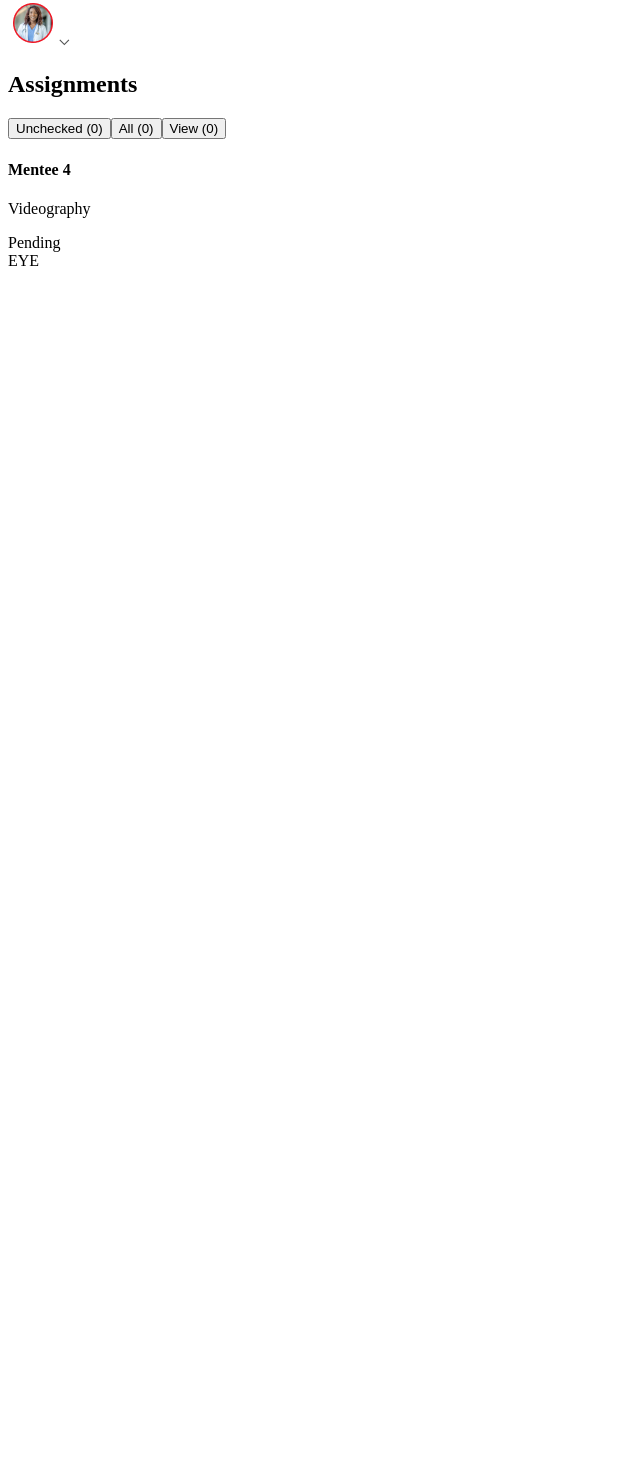
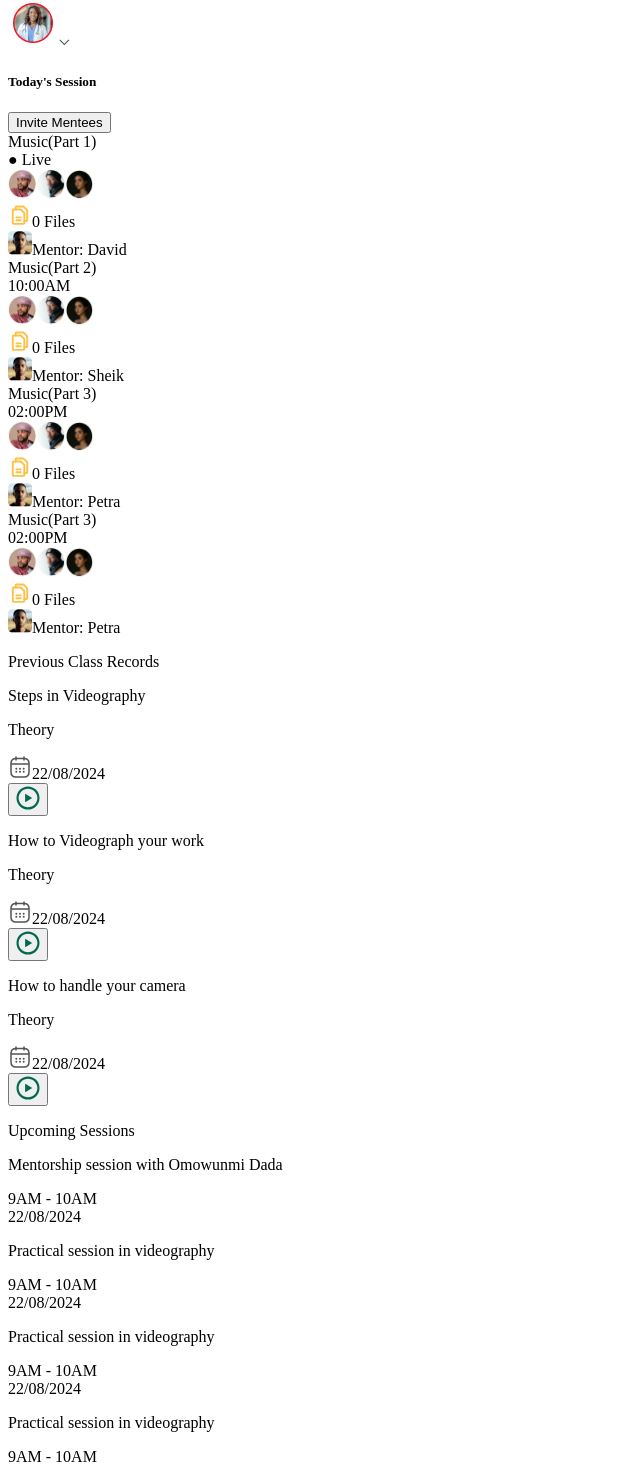
Before and after one commit to Omolara5861/superstar-mentors, a Next.js app: page /mentor-dashboard/sessions/Sessions in a window 1280 px wide. Shown: the part 862-2329 px from the top of the page, without its empty margins (0-640 px from the left). Before the commit the page ends 1140 px from the top, so only its background shows below. Built offline with nearby package versions, Linux system fonts and the light colour scheme.

Commit message:
feat: :sparkles: Add sessions page

```diff
--- a/src/components/dashboard/PreviousClassRecords.tsx
+++ b/src/components/dashboard/PreviousClassRecords.tsx
@@ -3,17 +3,18 @@ import Image from "next/image";
 
 interface PreviousClassRecordsProps {
     titles: string[];
+    bg: string;
 }
 
-const PreviousClassRecords: React.FC<PreviousClassRecordsProps> = ({ titles }) => {
+const PreviousClassRecords: React.FC<PreviousClassRecordsProps> = ({ titles, bg }) => {
     return (
-        <div className="bg-white p-[10px] rounded-lg">
+        <div className={` p-[10px] rounded-lg ${bg}`}>
             <p className="font-medium text-center text-subtext mb-2">Previous Class Records</p>
             <div className="space-y-3">
                 {titles.map((title, index) => (
                     <div
                         key={index}
-                        className="flex items-center justify-between p-[10px] rounded-[10px] bg-white border-[0.5px] border-[#FFC145]"
+                        className="flex items-center justify-between p-[10px] rounded-[10px] border-[0.5px] border-[#FFC145]"
                     >
                         <div>
                             <p className="text-sm text-text font-medium">{title}</p>
--- a/src/components/dashboard/UpcomingSessions.tsx
+++ b/src/components/dashboard/UpcomingSessions.tsx
@@ -2,20 +2,25 @@ import React from "react";
 
 interface UpcomingSessionsProps {
     sessions: string[];
+    bg: string;
 }
 
-const UpcomingSessions: React.FC<UpcomingSessionsProps> = ({ sessions }) => {
+const UpcomingSessions: React.FC<UpcomingSessionsProps> = ({ sessions, bg }) => {
     return (
-        <div className="bg-white p-[18px] rounded-lg">
+        <div className={`p-[10px] rounded-lg ${bg}`}>
             <p className="font-medium text-center text-subtext mb-2">Upcoming Sessions</p>
             <div className="space-y-3">
                 {sessions.map((title, index) => (
                     <div
-                        key={index}
-                        className={`flex justify-between rounded-[4px] p-[13px] text-sm rounded-s
-              shadow-[0px_4px_4px_0px_#00000014] ${index === 0
+                    key={index}
+                        style={{
+                            borderImageSource: 'linear-gradient(90deg, #205924 0%, #FFC145 100%)',
+                            borderImageSlice: 1,
+                        }}
+                        className={`rounded flex justify-between p-[13px] text-sm
+              shadow-[0px_4px_4px_0px_#00000014] border border-transparent ${index === 0
                                 ? "bg-gradient-to-r from-[#006A50] to-[#FFC145] text-[#F1FFFB]"
-                                : "bg-white text-text"
+                                : " text-text"
                             }`}
                     >
                         <p className="font-medium max-w-[50%]">{title}</p>
--- a/src/pages/mentee-dashboard/sessions/Sessions.tsx
+++ b/src/pages/mentee-dashboard/sessions/Sessions.tsx
@@ -78,10 +78,10 @@ function SessionsPage() {
                     {/* Sidebar: Previous Records and Upcoming Sessions */}
                     <div className="lg:col-span-1 space-y-6">
                         {/* Previous Class Records */}
-                                <PreviousClassRecords titles={previousTitles} />
+                                <PreviousClassRecords titles={previousTitles} bg='bg-white' />
 
                         {/* Upcoming Sessions */}
-                                <UpcomingSessions sessions={upcomingSessionsList} />
+                                <UpcomingSessions sessions={upcomingSessionsList} bg='bg-white' />
 
                     </div>
                         </div>
--- a/src/pages/mentor-dashboard/sessions/Sessions.tsx
+++ b/src/pages/mentor-dashboard/sessions/Sessions.tsx
@@ -1,15 +1,66 @@
 "use client"
 import React, { useState } from "react";
 import Wrapper from "../../../components/mentor-dashboard/wrapper/Wrapper";
+import Card from '../../../components/dashboard/SessionCard';
+import PreviousClassRecords from '../../../components/dashboard/PreviousClassRecords';
+import UpcomingSessions from '../../../components/dashboard/UpcomingSessions';
+import Image from "next/image";
 
 const Sessions = () => {
     const [activeTab, setActiveTab] = useState("unchecked");
 
+    // Example session data
+    const sessions = [
+        { part: "Music(Part 1)", time: "Live", mentor: "David" },
+        { part: "Music(Part 2)", time: "10:00AM", mentor: "Sheik" },
+        { part: "Music(Part 3)", time: "02:00PM", mentor: "Petra" },
+        { part: "Music(Part 3)", time: "02:00PM", mentor: "Petra" },
+    ];
+
+    // Example avatar sets (adjust as needed)
+    const avatarSets = [
+        [
+            { id: 1, src: "/dashboard/avatar1.png" },
+            { id: 2, src: "/dashboard/avatar2.png" },
+            { id: 3, src: "/dashboard/avatar3.png" },
+        ],
+        [
+            { id: 1, src: "/dashboard/avatar1.png" },
+            { id: 2, src: "/dashboard/avatar2.png" },
+            { id: 3, src: "/dashboard/avatar3.png" },
+        ],
+        [
+            { id: 1, src: "/dashboard/avatar1.png" },
+            { id: 2, src: "/dashboard/avatar2.png" },
+            { id: 3, src: "/dashboard/avatar3.png" },
+        ],
+        [
+            { id: 1, src: "/dashboard/avatar1.png" },
+            { id: 2, src: "/dashboard/avatar2.png" },
+            { id: 3, src: "/dashboard/avatar3.png" },
+        ],
+    ];
+
+    // Titles for the "Previous Class Records"
+    const previousTitles = [
+        "Steps in Videography",
+        "How to Videograph your work",
+        "How to handle your camera",
+    ];
+
+    // Titles for the "Upcoming Sessions"
+    const upcomingSessionsList = [
+        "Mentorship session with Omowunmi Dada",
+        "Practical session in videography",
+        "Practical session in videography",
+        "Practical session in videography",
+    ];
+
     const assignments = [
-        { mentee: "Mentee 3", course: "Videography", status: "Completed", file: "Download pdf." },
-        { mentee: "Mentee 2", course: "Videography", status: "Pending", file: null },
-        { mentee: "Mentee 1", course: "Videography", status: "Completed", file: "Download pdf." },
-        { mentee: "Mentee 4", course: "Videography", status: "Unchecked", file: null },
+        { author: '/dashboard/author.png', mentee: "Mentee 3", course: "Videography", status: "Completed", file: "Download pdf." },
+        { author: '/dashboard/author.png', mentee: "Mentee 2", course: "Videography", status: "Pending", file: null },
+        { author: '/dashboard/author.png', mentee: "Mentee 1", course: "Videography", status: "Completed", file: "Download pdf." },
+        { author: '/dashboard/author.png', mentee: "Mentee 4", course: "Videography", status: "Unchecked", file: null },
     ];
 
     const filteredAssignments = assignments.filter((assignment) => {
@@ -19,12 +70,49 @@ const Sessions = () => {
     });
 
     return (
-        <div className="bg-white p-6 rounded-lg shadow-md">
-            {/* Title */}
-            <h2 className="text-lg font-bold text-center mb-4">Assignments</h2>
+        <div>
+            {/* Header */}
+            <div className="flex justify-between items-center mt-3 mb-6">
+                <h5 className="text-base font-semibold text-text">Today&apos;s Session</h5>
+                <button
+                    className=" rounded-lg bg-[#fff] bg-transparent border border-primary py-2 px-3 w-[168px] h-[54px] text-primary font-medium"
+                >
+                    Invite Mentees
+                </button>
+            </div>
+
+            {/* Today's Session Cards */}
+            <div className="grid grid-cols-1 md:grid-cols-4 gap-5">
+                {sessions.map((session, index) => {
+                    const isLive = session.time === "Live";
+                    return (
+                        <Card
+                            key={index}
+                            // Extract "Music" from "Music(Part x)" if you want separate title/subtitle
+                            title="Music"
+                            subtitle={session.part.replace("Music", "")}
+                            isLive={isLive}
+                            time={!isLive ? session.time : undefined}
+                            filesCount={0}
+                            mentorName={session.mentor}
+                            mentorImage={`/dashboard/mentor.png`}
+                            avatars={avatarSets[index]}
+                        />
+                    );
+                })}
+            </div>
+
+            <div className="grid grid-cols-1 md:grid-cols-3 gap-6 mt-12">
+                {/* Previous Class Records */}
+                <PreviousClassRecords titles={previousTitles} bg='bg-[#f5f5f5]' />
+                {/* Upcoming Sessions */}
+                <UpcomingSessions sessions={upcomingSessionsList} bg='bg-[#f5f5f5]' />
+                {/* Assignments */}
+                <div className="bg-[#f5f5f5] p-6 rounded-lg shadow-md">
+                    <p className="font-medium text-center text-subtext mb-2">Assignments</p>
 
                     {/* Tabs */}
-            <div className="flex justify-around border-b mb-4 text-sm">
+                    <div className="flex justify-between border-b mb-4 text-sm">
                         {["Unchecked", "All", "View"].map((tab) => (
                             <button
                                 key={tab}
@@ -41,26 +129,28 @@ const Sessions = () => {
 
                     {/* Assignment List */}
                     <div className="space-y-4">
-                {filteredAssignments.length > 0 ? (
-                    filteredAssignments.map((assignment, index) => (
-                        <div key={index} className="flex justify-between items-center border-b pb-3">
-                            <div className="flex items-center space-x-3">
-                                <div className="w-10 h-10 bg-gray-300 rounded-full"></div>
+                        {assignments.length > 0 ? (
+                            assignments.map((assignment, index) => (
+                                <div key={index} className="flex justify-between items-center border-b pb-3 text-xs">
+                                    <div className="flex gap-2 items-center">
+                                        <Image width={40} height={40} src={assignment.author} alt="Author" className="h-fit" />
                                         <div>
-                                    <h4 className="font-bold">{assignment.mentee}</h4>
-                                    <p className="text-sm text-gray-500">{assignment.course}</p>
+                                            <h4 className=" font-medium text-text flex items-center">
+                                              {assignment.mentee}
+                                            </h4>
+                                            <p className="text-subtext">{assignment.course}</p>
                                         </div>
                                     </div>
                                     <div>
                                         {assignment.file ? (
-                                    <a href="#" className="text-green-600 text-sm font-medium hover:underline">
+                                            <a href="#" className="text-primary text-sm font-medium underline">
                                                 {assignment.file}
                                             </a>
                                         ) : (
-                                    <span className="text-red-600 text-sm font-medium">Pending</span>
+                                            <span className="text-[#FB1515] text-sm font-medium">Pending</span>
                                         )}
                                     </div>
-                            EYE
+                                    <Image src="/dashboard/eye.svg" width={24} height={24} alt="Eye" />
                                 </div>
                             ))
                         ) : (
@@ -68,6 +158,9 @@ const Sessions = () => {
                         )}
                     </div>
                 </div>
+            </div>
+
+        </div>
     );
 };
 
```
Also changed, not shown: public/dashboard/eye.svg (added). Lines whose indentation alone changed are shown as unchanged.
